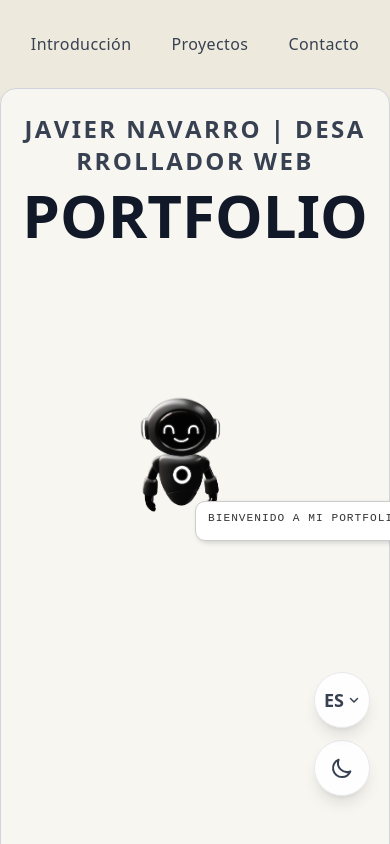
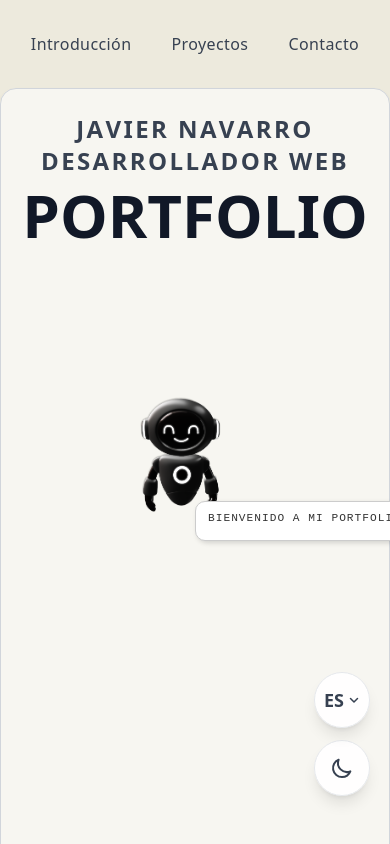
Before and after one commit to JavierNavarro12/portfolio, a React (Create React App) app: page / in a window 390 px wide. Shown: the top 844 px of the page. Built offline with nearby package versions, Linux system fonts and the light colour scheme; the HTML template or start-up script is replaced by a standard one.

Commit message:
Split hero title into mobile-friendly lines.
Render the name and role on separate lines on mobile and restart the animation when layout changes.

```diff
--- a/src/components/Hero.jsx
+++ b/src/components/Hero.jsx
@@ -20,24 +20,30 @@ function Hero({ isMobile, scrollTargetRef }) {
   const robotContainerRef = useRef(null);
   const speechBubbleRef = useRef(null);
 
-  // Estado para las letras del título (evita manipular DOM directamente)
-  const [titleChars, setTitleChars] = useState([]);
+  // Estado para las lineas del titulo (evita manipular DOM directamente)
+  const [titleLines, setTitleLines] = useState([]);
   const hasAnimated = useRef(false);
 
   // Preparar las letras del título
   useEffect(() => {
-    if (t.title) {
-      setTitleChars(t.title.split(''));
+    if (!t.title) return;
+
+    if (isMobile) {
+      const parts = t.title.split('|').map((part) => part.trim()).filter(Boolean);
+      setTitleLines(parts.length >= 2 ? parts.slice(0, 2) : [t.title]);
+      return;
     }
-  }, [t.title]);
+
+    setTitleLines([t.title]);
+  }, [t.title, isMobile]);
 
   useEffect(() => {
     hasAnimated.current = false;
-  }, [language]);
+  }, [language, isMobile]);
 
   // Animaciones GSAP - solo se ejecuta UNA vez cuando las letras están listas
   useLayoutEffect(() => {
-    if (!heroRef.current || hasAnimated.current || titleChars.length === 0) return;
+    if (!heroRef.current || hasAnimated.current || titleLines.length === 0) return;
     hasAnimated.current = true;
 
     const ctx = gsap.context(() => {
@@ -97,7 +103,7 @@ function Hero({ isMobile, scrollTargetRef }) {
     }, heroRef);
 
     return () => ctx.revert();
-  }, [titleChars, language]);
+  }, [titleLines, language, isMobile]);
 
   return (
     <div ref={heroRef}>
@@ -107,9 +113,11 @@ function Hero({ isMobile, scrollTargetRef }) {
           ref={titleRef}
           className="text-2xl font-bold tracking-widest text-gray-700 dark:text-gray-300 mb-2 bounce-on-hover hero-title"
         >
-          {titleChars.map((char, index) => (
+          {titleLines.map((line, lineIndex) => (
+            <span key={lineIndex} className="block">
+              {line.split('').map((char, index) => (
                 <span
-              key={index}
+                  key={`${lineIndex}-${index}`}
                   className="title-char"
                   style={{
                     display: 'inline-block',
@@ -118,6 +126,8 @@ function Hero({ isMobile, scrollTargetRef }) {
                   }}
                 >
                   {char === ' ' ? '\u00A0' : char}
+                </span>
+              ))}
             </span>
           ))}
         </span>
```
Lines whose indentation alone changed are shown as unchanged.
